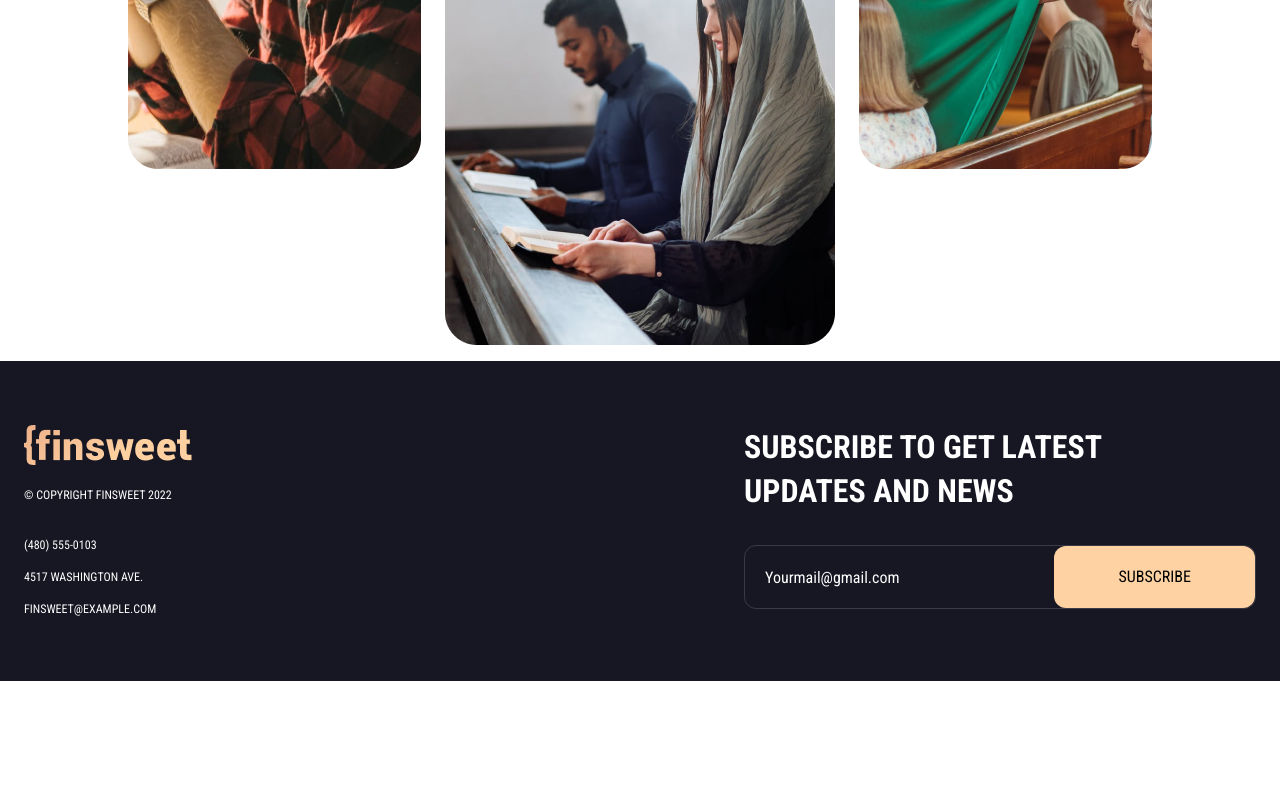
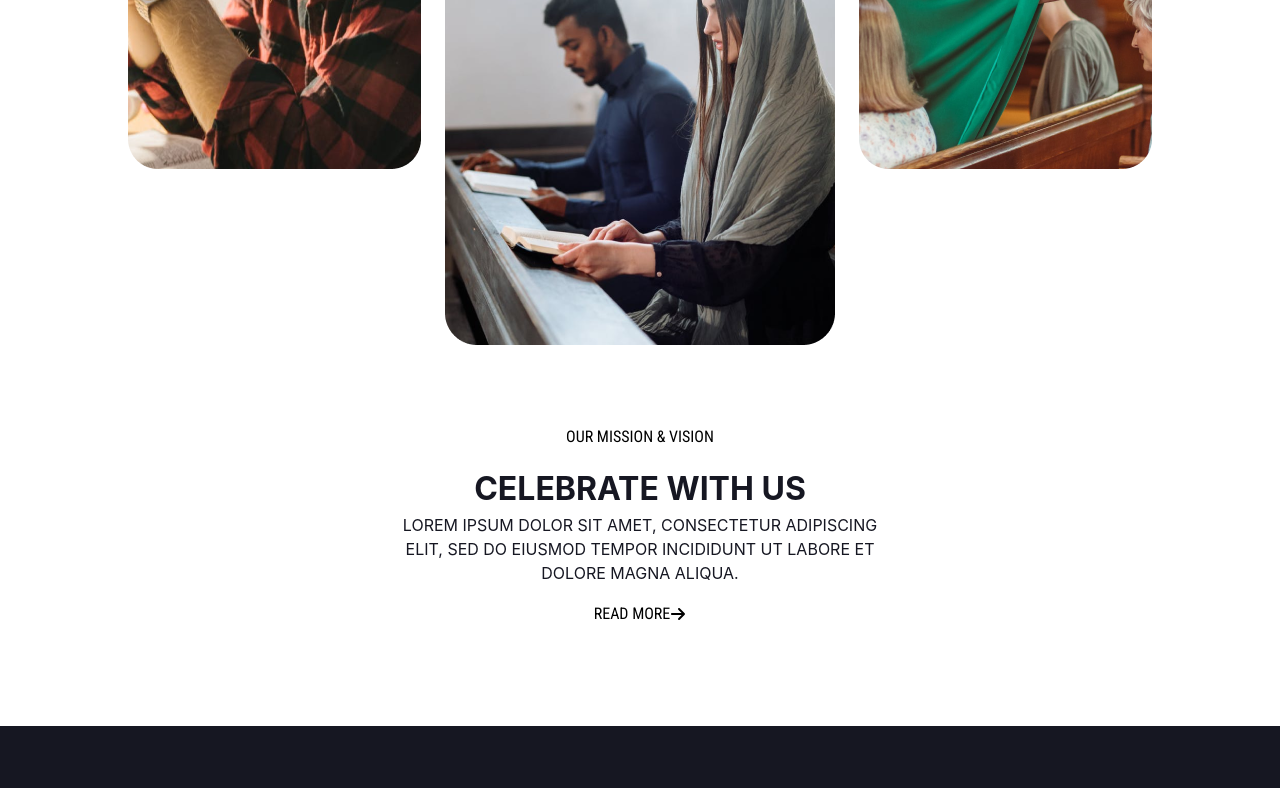
Before and after one commit to dev-siam145/finsweet-project, a React (Vite) app: page / in a window 1280 px wide. Shown: the part 2219-3007 px from the top of the page. Before the commit the page ends 2900 px from the top, so only its background shows below. Built offline with nearby package versions, Linux system fonts and the light colour scheme.

Commit message:
love section done

```diff
--- a/src/components/pages/home/Love.jsx
+++ b/src/components/pages/home/Love.jsx
@@ -5,12 +5,13 @@ import sad from "../../../assets/sad.png";
 import Images from "../../ui/Images";
 import reading from "../../../assets/reading.png";
 import buri from "../../../assets/buri.png";
+import { FaArrowRight } from "react-icons/fa6";
 
 const Love = () => {
   return (
     <div>
       <Container>
-        <div className="flex flex-col text-center uppercase mt-[128px] w-[1024px] mx-auto">
+        <div className="flex flex-col text-center uppercase mt-[128px] w-[1024px] mx-auto mb-[126px]">
           <p className="text-base font-robotoCondensed text-footerbg font-normal">
             sub headline
           </p>
@@ -41,6 +42,20 @@ const Love = () => {
               <Images src={buri} />
             </div>
           </div>
+          <div className="w-[512px] h-[175px] mx-auto mt-[64px]">
+            <p className="font-normal font-robotoCondensed">our mission & vision</p>
+            <h2 className="text-footerbg text-[32px] font-bold mt-[16px]">celebrate WITH US</h2>
+            <p className="w-512px h-[73px] mb-[16px] text-footerbg">
+              Lorem ipsum dolor sit amet, consectetur adipiscing elit, sed do
+              eiusmod tempor incididunt ut labore et dolore magna aliqua.
+            </p>
+            <div className="flex justify-center items-center font-robotoCondensed font-normal">
+              <p>Read More</p>
+              <p>
+                <FaArrowRight />
+              </p>
+            </div>
+          </div>
         </div>
       </Container>
     </div>
```
